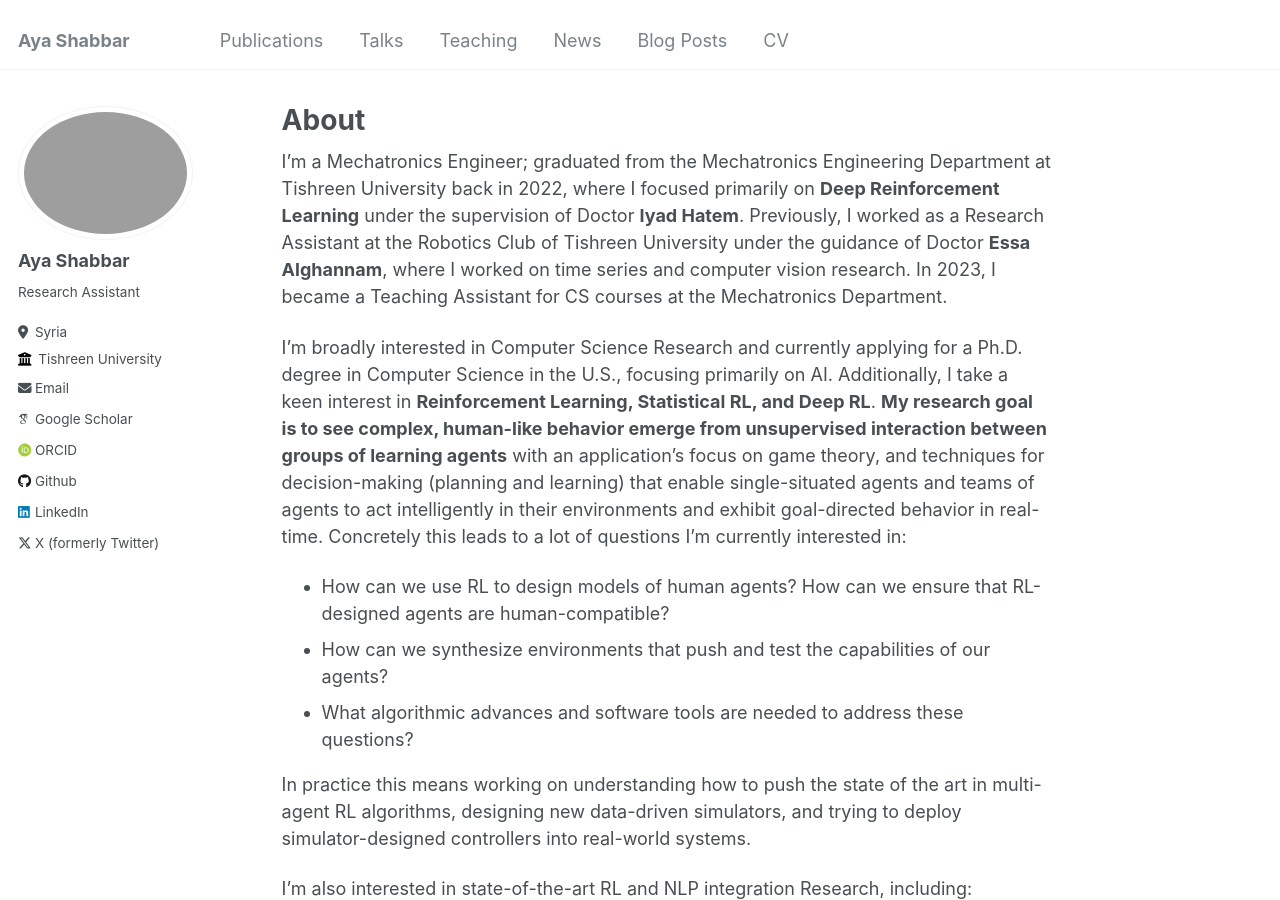
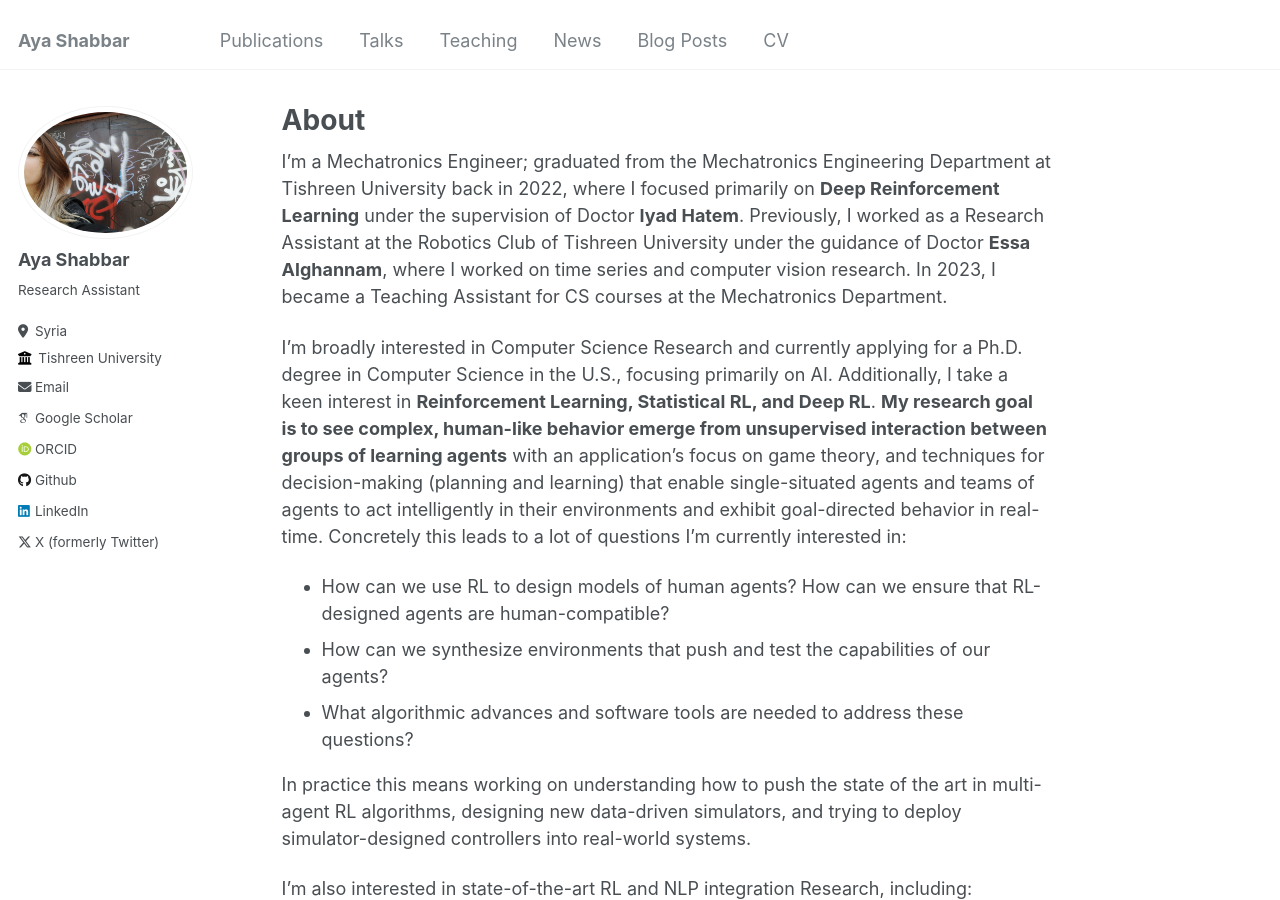
Before and after one commit to ayashabbar/ayashabbar.github.io, a Jekyll site: the page built from _pages/about.md, in a window 1280 px wide and 900 px high. Built offline with Jekyll 4.4.1, drawn with Linux system fonts in a browser that asks for light colours; some web fonts are replaced.

Commit message:
Update _config.yml

```diff
--- a/_config.yml
+++ b/_config.yml
@@ -21,7 +21,7 @@ repository               : #"academicpages/academicpages.github.io"
 #               Additional customization can be done by editing /_includes/author-profile.html
 author:
   # Biographic information
-  avatar           : #"marburg.jpg"
+  avatar           : "marburg.jpg"
   name             : "Aya Shabbar"
   pronouns         : # example: "she/her"
   bio              : "Research Assistant"
```
